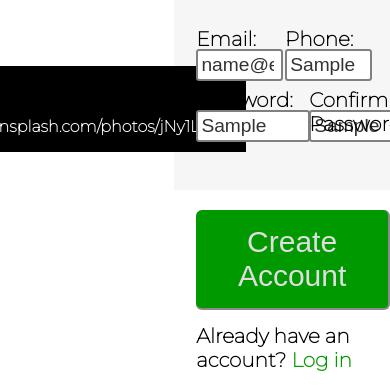
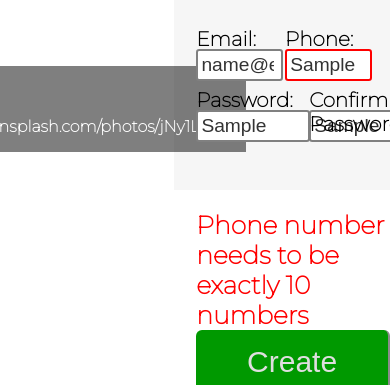
Before and after one commit to LatticeFramework/sign-up-form-new, a plain HTML site: page index.html in a window 390 px wide. Both pictures are taken after typing "Sample", "Sample", "name@example.com", "Sample", "Sample", "Sample" into the empty fields and a click on the button "Create Account". Shown: the part 661-1046 px from the top of the page. Drawn offline with Linux system fonts and the light colour scheme.

Commit message:
Add phone Regex

```diff
--- a/main.js
+++ b/main.js
@@ -25,6 +25,15 @@ const submit = (e) => {
         errorMessage.textContent = "Passwords don't match";
         return;
     }
+    if (
+      !phone.value.match (
+        /(?:(?:\+?1\s*(?:[.-]\s*)?)?(?:(\s*([2-9]1[02-9]|[2-9][02-8]1|[2-9][02-8][02-9])\s*)|([2-9]1[02-9]|[2-9][02-8]1|[2-9][02-8][02-9]))\s*(?:[.-]\s*)?)([2-9]1[02-9]|[2-9][02-9]1|[2-9][02-9]{2})\s*(?:[.-]\s*)?([0-9]{4})/
+      )
+    ) {
+      phone.classList.add("error");
+      errorMessage.textContent = "Phone number needs to be exactly 10 numbers";
+      return;
+    }
 };
 
 const form = document.querySelector("form");
--- a/styles.css
+++ b/styles.css
@@ -27,7 +27,7 @@ body {
     font-size: 100%;
     color: white;
     font-weight: 900;
-    background-color: black;
+    background-color: rgb(0, 0, 0, 0.5);
 }
 
 a {
```
